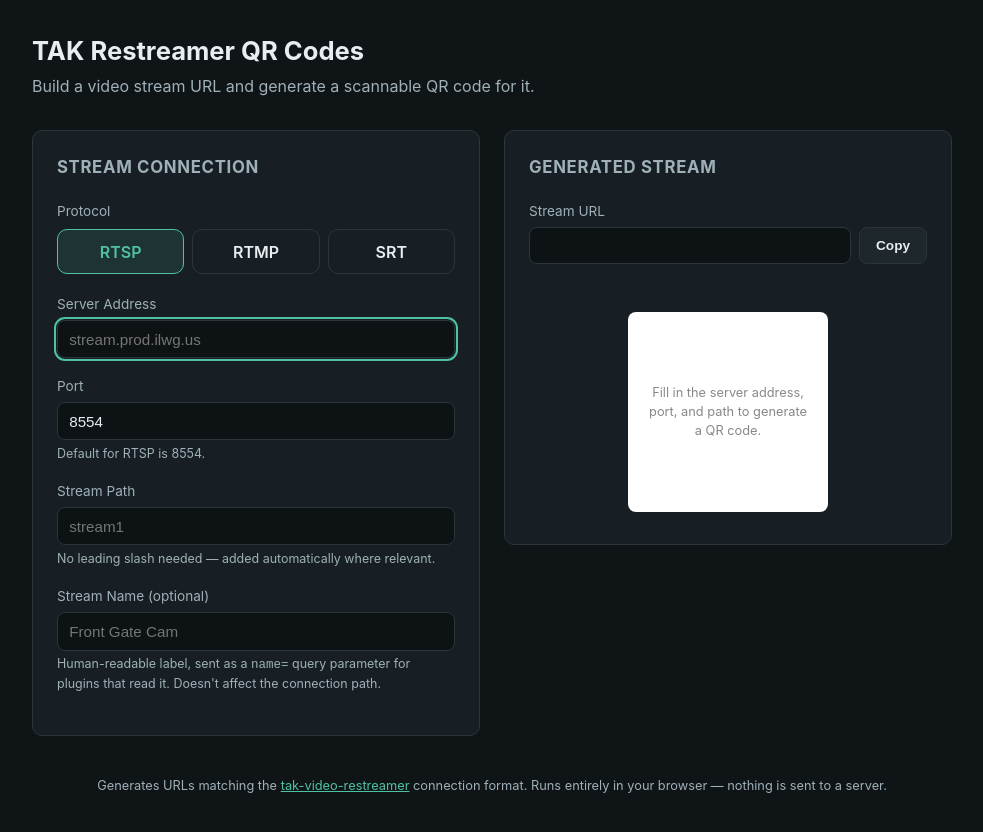
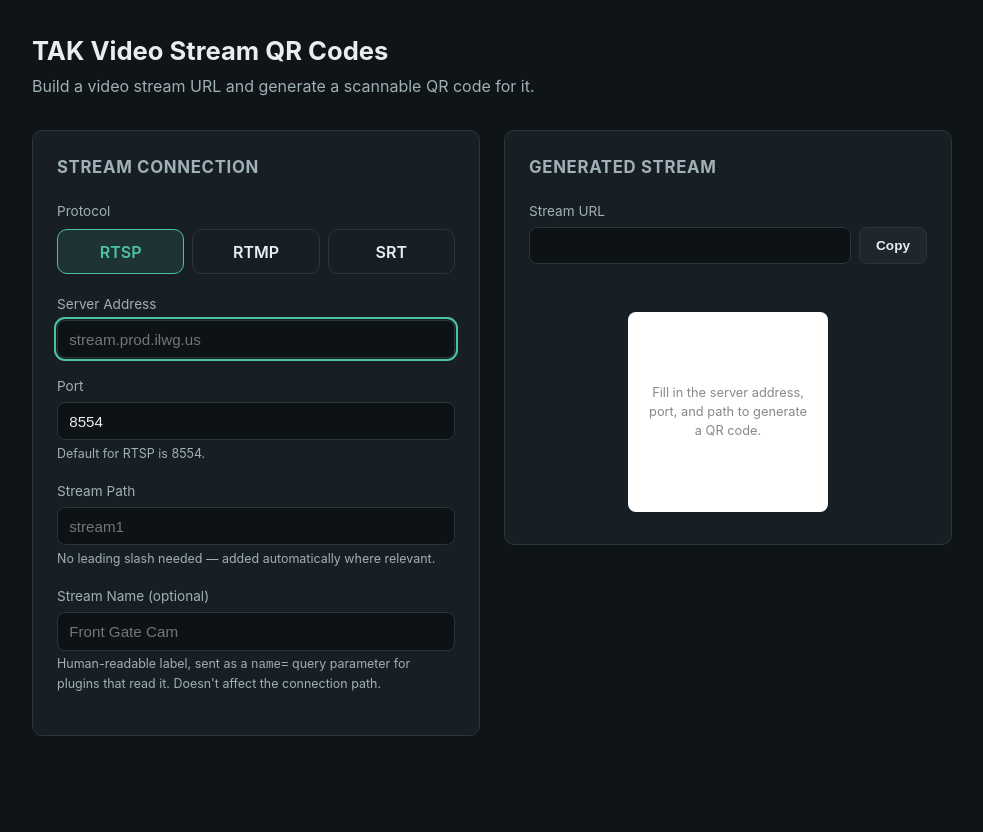
Before and after one commit to jpat-12/InfraTAK-Plugin-TAKRestreamerQRCodes, a plain HTML site: page index.html in a window 1280 px wide. Shown: the whole page, without its empty margins (148-1131 px from the left). After the commit the page ends 800 px from the top, so only its background shows below. Drawn offline with Linux system fonts and the light colour scheme.

Commit message:
Rename display text: "TAK Restreamer QR Codes" -> "TAK Video Stream QR Codes"
Renamed the page title/h1, the console module display name, and Caddy
comment markers. Left the repo name, restreamer_qr.py filename, and
internal Python/JS identifiers (module dict key 'restreamer_qr',
checkout dir, storage key) unchanged — renaming those would need a
much bigger migration for zero user-visible benefit.

Also removed the page footer (its "nothing is sent to a server" claim
is about to become false once server-side XML generation is added for
ATAK auto-import) and its now-unused CSS.

The rename touches text that's already been patched into the live
app.py and Caddyfile on ILWG-Server1 from earlier installs, so both
install.sh and uninstall.sh self-heal in place: they recognize either
the old or new wording, rename it live instead of leaving a stale
duplicate, and stay idempotent afterward.

Verified against a simulated "already deployed with old wording" copy
of app.py: rename applies cleanly, second run is a clean no-op, and a
full install->uninstall cycle still reproduces the pristine original
file byte-for-byte. Same for the live Caddyfile comment: renames in
place with no duplicate, idempotent on rerun.

```diff
--- a/css/style.css
+++ b/css/style.css
@@ -238,14 +238,3 @@ button.copied {
   text-align: center;
   max-width: 160px;
 }
-
-.page-footer {
-  margin-top: 2.5rem;
-  color: var(--text-dim);
-  font-size: 0.8rem;
-  text-align: center;
-}
-
-.page-footer a {
-  color: var(--accent);
-}
--- a/index.html
+++ b/index.html
@@ -3,15 +3,15 @@
 <head>
 <meta charset="UTF-8" />
 <meta name="viewport" content="width=device-width, initial-scale=1.0" />
-<title>TAK Restreamer QR Codes</title>
-<meta name="description" content="Generate QR codes for RTMP/RTSP/SRT video stream connections served by the TAK video restreamer." />
+<title>TAK Video Stream QR Codes</title>
+<meta name="description" content="Generate QR codes for RTMP/RTSP/SRT video stream connections." />
 <link rel="stylesheet" href="css/style.css" />
 </head>
 <body>
 <div class="page">
 
   <header class="page-header">
-    <h1>TAK Restreamer QR Codes</h1>
+    <h1>TAK Video Stream QR Codes</h1>
     <p class="subtitle">Build a video stream URL and generate a scannable QR code for it.</p>
   </header>
 
@@ -99,10 +99,6 @@
 
   </main>
 
-  <footer class="page-footer">
-    <p>Generates URLs matching the <a href="https://github.com/raytheonbbn/tak-video-restreamer" target="_blank" rel="noopener noreferrer">tak-video-restreamer</a> connection format. Runs entirely in your browser — nothing is sent to a server.</p>
-  </footer>
-
 </div>
 
 <script src="js/vendor/qrcode.js"></script>
```
Also changed, not shown: 3 other files.
